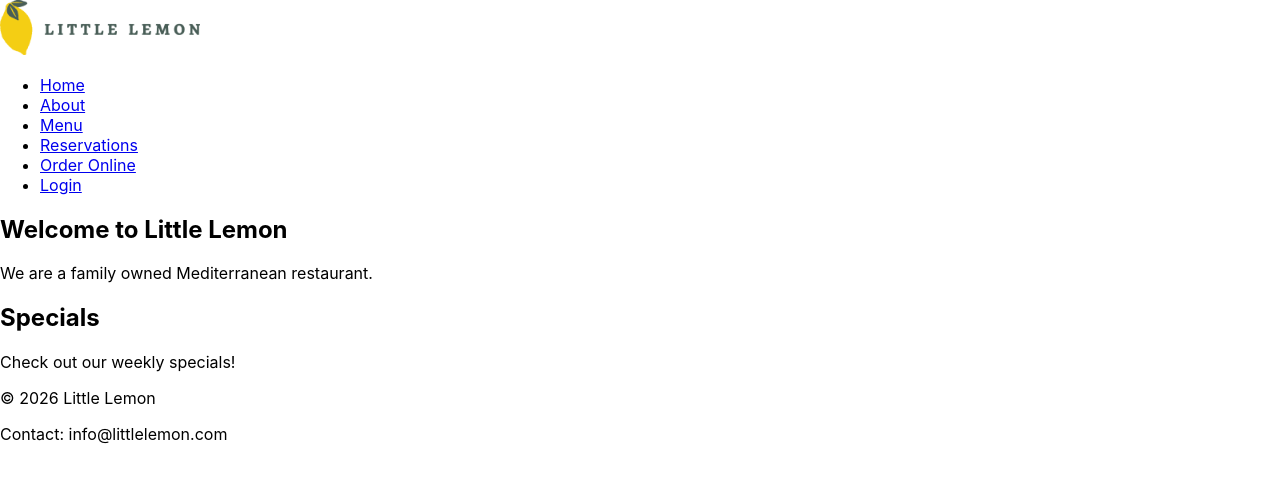
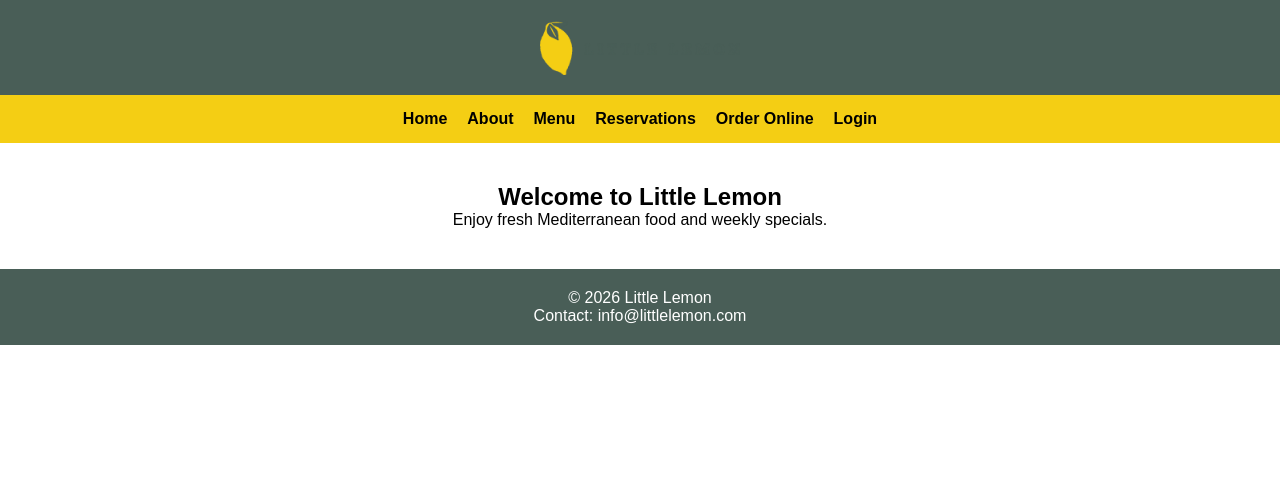
Before and after one commit to MatheeshaAnjana/Little_Lemon_Restaurant_App, a React (Create React App) app in the folder little_lemon/: page / in a window 1280 px wide. Shown: the top 482 px of the page. Built offline with nearby package versions, Linux system fonts and the light colour scheme.

Commit message:
Setting up the CSS layout

```diff
--- a/little_lemon/src/App.css
+++ b/little_lemon/src/App.css
@@ -1,38 +1,74 @@
-.App {
+/* Reset */
+* {
+  margin: 0;
+  padding: 0;
+  box-sizing: border-box;
+}
+
+/* Page layout */
+body {
+  font-family: Arial, sans-serif;
+}
+
+/* Header */
+header {
+  display: flex;
+  justify-content: center;
+  padding: 20px;
+  background-color: #495E57;
+}
+
+/* Navigation */
+nav {
+  background-color: #F4CE14;
+}
+
+nav ul {
+  display: flex;
+  justify-content: center;
+  list-style: none;
+  gap: 20px;
+  padding: 15px;
+}
+
+nav a {
+  text-decoration: none;
+  font-weight: bold;
+  color: black;
+}
+
+/* Main content layout */
+main {
+  display: flex;
+  justify-content: center;
+  padding: 40px;
+}
+
+/* Section layout */
+section {
+  max-width: 1000px;
   text-align: center;
 }
 
-.App-logo {
-  height: 40vmin;
-  pointer-events: none;
-}
-
-@media (prefers-reduced-motion: no-preference) {
-  .App-logo {
-    animation: App-logo-spin infinite 20s linear;
-  }
-}
-
-.App-header {
-  background-color: #282c34;
-  min-height: 100vh;
-  display: flex;
-  flex-direction: column;
-  align-items: center;
-  justify-content: center;
-  font-size: calc(10px + 2vmin);
+/* Footer */
+footer {
+  text-align: center;
+  padding: 20px;
+  background-color: #495E57;
   color: white;
 }
 
-.App-link {
-  color: #61dafb;
+/* Responsive design for mobile */
+@media (max-width: 768px) {
+
+  nav ul {
+    flex-direction: column;
+    align-items: center;
+  }
+
+  main {
+    flex-direction: column;
+    padding: 20px;
+  }
+
 }
-
-@keyframes App-logo-spin {
-  from {
-    transform: rotate(0deg);
-  }
-  to {
-    transform: rotate(360deg);
-  }
-}
--- a/little_lemon/src/App.js
+++ b/little_lemon/src/App.js
@@ -1,3 +1,5 @@
+
+import "./App.css";
 import Header from "./Header";
 import Nav from "./Nav";
 import Main from "./Main";
--- a/little_lemon/src/Main.js
+++ b/little_lemon/src/Main.js
@@ -3,12 +3,7 @@
     <main>
       <section>
         <h1>Welcome to Little Lemon</h1>
-        <p>We are a family owned Mediterranean restaurant.</p>
-      </section>
-
-      <section>
-        <h2>Specials</h2>
-        <p>Check out our weekly specials!</p>
+        <p>Enjoy fresh Mediterranean food and weekly specials.</p>
       </section>
     </main>
   );
```
